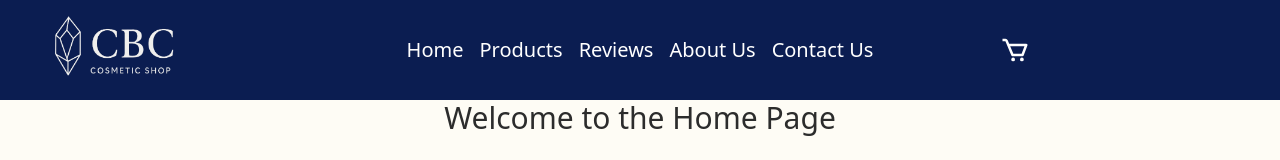
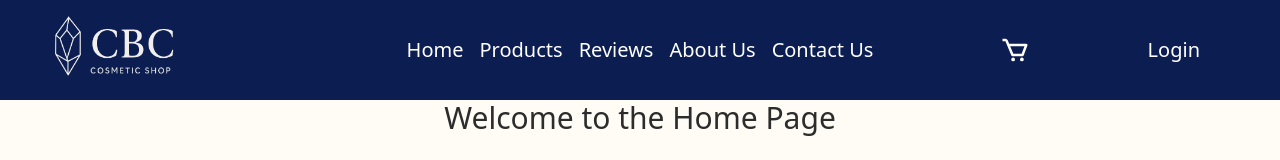
Before and after one commit to M-Chathuranga/firstProject-frontend, a React (Vite) app: page / in a window 1280 px wide. Shown: the top 160 px of the page. Built offline with nearby package versions, Linux system fonts and the light colour scheme; no server answers.

Commit message:
resolve login/logout button overlap and fix conditional rendering ✏️

```diff
--- a/src/components/header.jsx
+++ b/src/components/header.jsx
@@ -14,9 +14,9 @@ export default function Header() {
 				<div className="fixed z-[100] top-0 right-0 w-[100vw] h-[100vh] bg-[#00000050]">
 					<div className="h-full w-[350px] bg-white flex flex-col">
 						<div className="w-full bg-accent h-[100px] flex pl-[45px] flex-row items-center gap-[20px]">
-							<GiHamburgerMenu className="text-white text-4xl  md:hidden " onClick={()=>{
+							<GiHamburgerMenu className="text-white text-4xl  md:hidden " onClick={() => {
 								setIsOpen(close);
-                            }}/>
+							}} />
 							<img
 								className="w-[150px] h-[80px] object-cover  cursor-pointer"
 								onClick={() => {
@@ -72,10 +72,10 @@ export default function Header() {
 				alt="Logo"
 			/>
 			<GiHamburgerMenu className="text-white text-4xl absolute md:hidden left-[40px]" onClick={
-                ()=>{
+				() => {
 					setIsOpen(true);
 				}
-            }/>
+			} />
 			<div className="hidden w-full md:flex justify-center items-center">
 				<Link to="/" className="text-white text-xl ">
 					Home
@@ -96,17 +96,28 @@ export default function Header() {
 					<BiCart className="text-white text-3xl ml-4" />
 				</Link>
 
-				{
-					token!=null&&<button className="absolute right-[80px] text-white text-xl ml-4" onClick={
-						()=>{
+				{token ? (
+					// 🟢 If token exists (User is logged in) -> Show LOGOUT
+					<button
+						className="absolute right-[80px] text-white text-xl ml-4"
+						onClick={() => {
 							localStorage.removeItem("token");
 							navigate("/login");
-						}
-					}>
+						}}
+					>
 						Logout
-
 					</button>
-				}
+				) : (
+					// 🔴 If token is null (User is logged out) -> Show LOGIN
+					<button
+						className="absolute right-[80px] text-white text-xl ml-4"
+						onClick={() => {
+							navigate("/login");
+						}}
+					>
+						Login
+					</button>
+				)}
 
 			</div>
 		</header>
```
Lines whose indentation alone changed are shown as unchanged.
